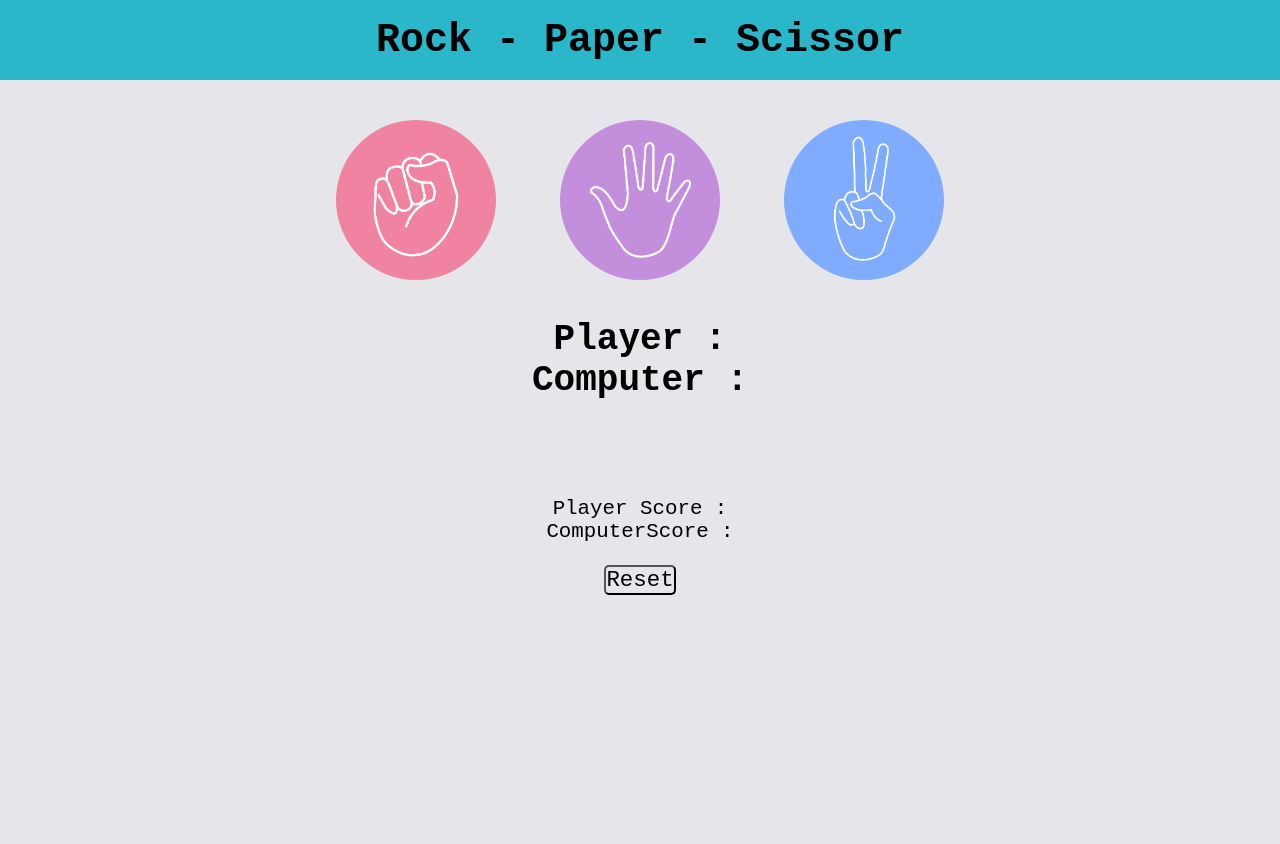
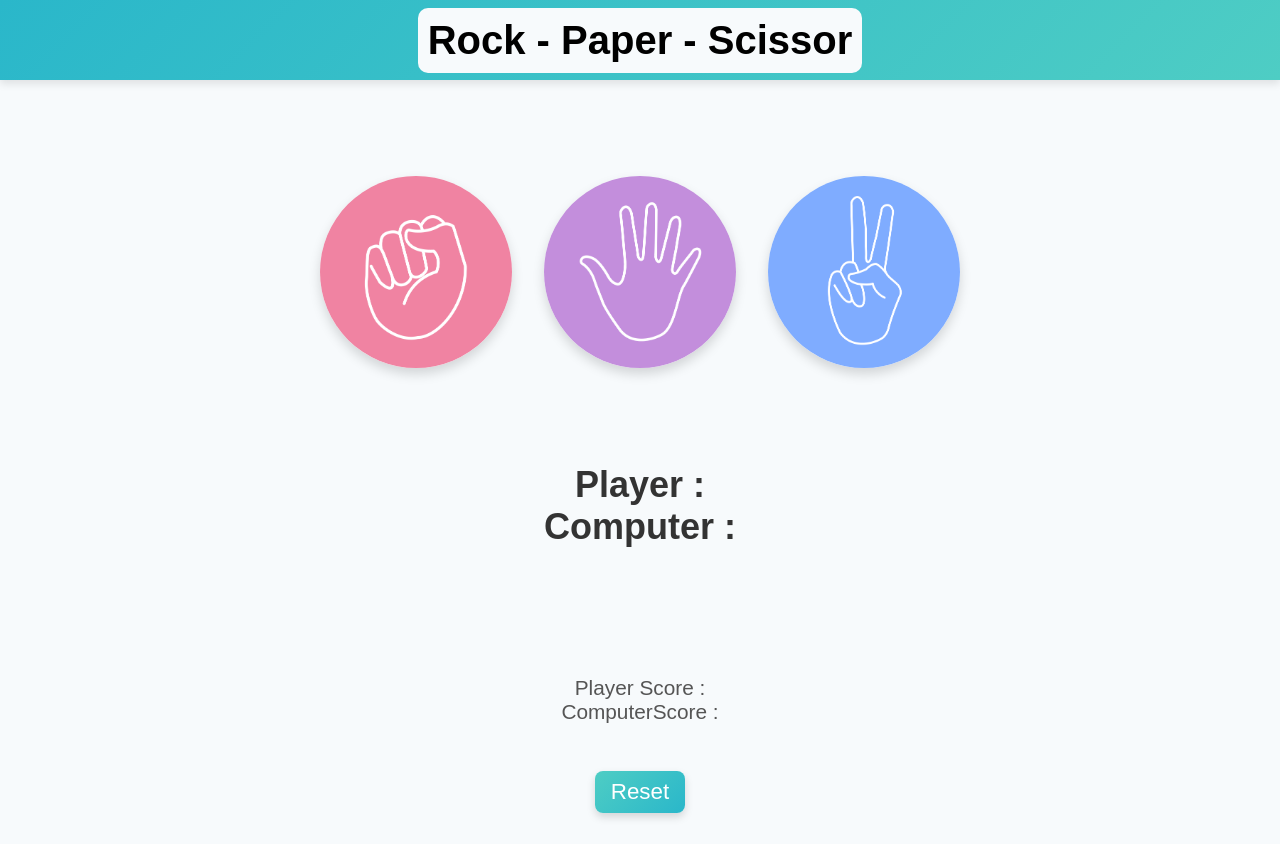
Before and after one commit to luckyverma09/Rock-Paper-Scissor, a plain HTML site: page index.html in a window 1280 px wide. Before the commit the page ends 800 px from the top, so only its background shows below. Drawn offline with Linux system fonts and the light colour scheme.

Commit message:
refactor styles for improved layout and aesthetics

```diff
--- a/style.css
+++ b/style.css
@@ -1,42 +1,52 @@
 * {
   padding: 0;
   margin: 0;
-  font-family: "Courier New", Courier, monospace;
-  background-color: #E6E6EA;
+  box-sizing: border-box;
+  font-family: 'Poppins', sans-serif;
+  background-color: #F7FAFC;
 }
 
 .navbar {
   height: 10vh;
-  background: #2AB7CA;
+  background: linear-gradient(135deg, #2AB7CA, #4ECDC4);
   display: flex;
   justify-content: center;
   align-items: center;
+  box-shadow: 0 4px 8px rgba(0, 0, 0, 0.1);
 }
 
 h1 {
-  background: #2AB7CA;
   font-weight: 900;
   font-size: 2.5rem;
   color: black;
-
+  border-radius: 10px;
+  padding: 10px;
 }
 
 .buttons {
-  height: 30vh;
+  height: 40vh;
   display: flex;
   flex-direction: row;
   justify-content: center;
   align-items: center;
-  gap: 5%;
+  gap: 2rem;
+  margin: 2rem 0;
 }
 
 .button {
   cursor: pointer;
-  height: 10rem;
+  height: 12rem;
+  width: 12rem;
   border: none;
-  border-radius: 10rem;
-  width: 10rem;
+  border-radius: 50%;
   overflow: hidden;
+  transition: transform 0.3s ease, box-shadow 0.3s ease;
+  box-shadow: 0 6px 12px rgba(0, 0, 0, 0.15);
+}
+
+.button:hover {
+  transform: scale(1.1);
+  box-shadow: 0 8px 16px rgba(0, 0, 0, 0.2);
 }
 
 .buttons img {
@@ -47,25 +57,23 @@ h1 {
 }
 
 .choice {
-  height: 10vh;
-  width: 100%;
-  display: flex;
-  flex-direction: column;
-  justify-content: center;
-  align-items: center;
+  margin-top: 1rem;
+  text-align: center;
   font-size: 1.5rem;
+  color: #333;
 }
 
 .resultDisplay {
   height: 10vh;
-  width: 100%;
   display: flex;
   justify-content: center;
   align-items: center;
   font-weight: 700;
-  font-size: 9vmin;
+  font-size: 4rem;
+  color: #2F4858;
+  margin: 1rem 0;
+}
 
-}
 .scoreDisplay {
   height: 10vh;
   display: flex;
@@ -76,28 +84,45 @@ h1 {
 
 p {
   font-size: 1.3rem;
+  color: #555;
 }
 
 .reset {
   display: flex;
   height: 5vh;
-  width: 100%;
+  justify-content: center;
   align-items: center;
-  justify-content: center;
-}
-.btn{
-  font-size: 1.4rem;
-  border-radius: 5px;
-  cursor: pointer;
+  margin: 2rem 0;
 }
 
-.greenText{
-  color: rgb(141, 230, 141);
+.btn {
+  font-size: 1.4rem;
+  padding: 0.5rem 1rem;
+  border: none;
+  border-radius: 0.5rem;
+  background: linear-gradient(135deg, #4ECDC4, #2AB7CA);
+  color: white;
+  cursor: pointer;
+  box-shadow: 0 4px 8px rgba(0, 0, 0, 0.15);
+  transition: background 0.3s ease, transform 0.2s ease;
 }
 
-.redText{
-  color: rgb(230, 86, 38);
+.btn:hover {
+  background: linear-gradient(135deg, #2AB7CA, #4ECDC4);
+  transform: translateY(-3px);
 }
-.blackText{
-  color: black;
+
+.greenText {
+  color: #8DE68D;
+  font-weight: 700;
 }
+
+.redText {
+  color: #E65438;
+  font-weight: 700;
+}
+
+.blackText {
+  color: #2F4858;
+  font-weight: 600;
+}
```
